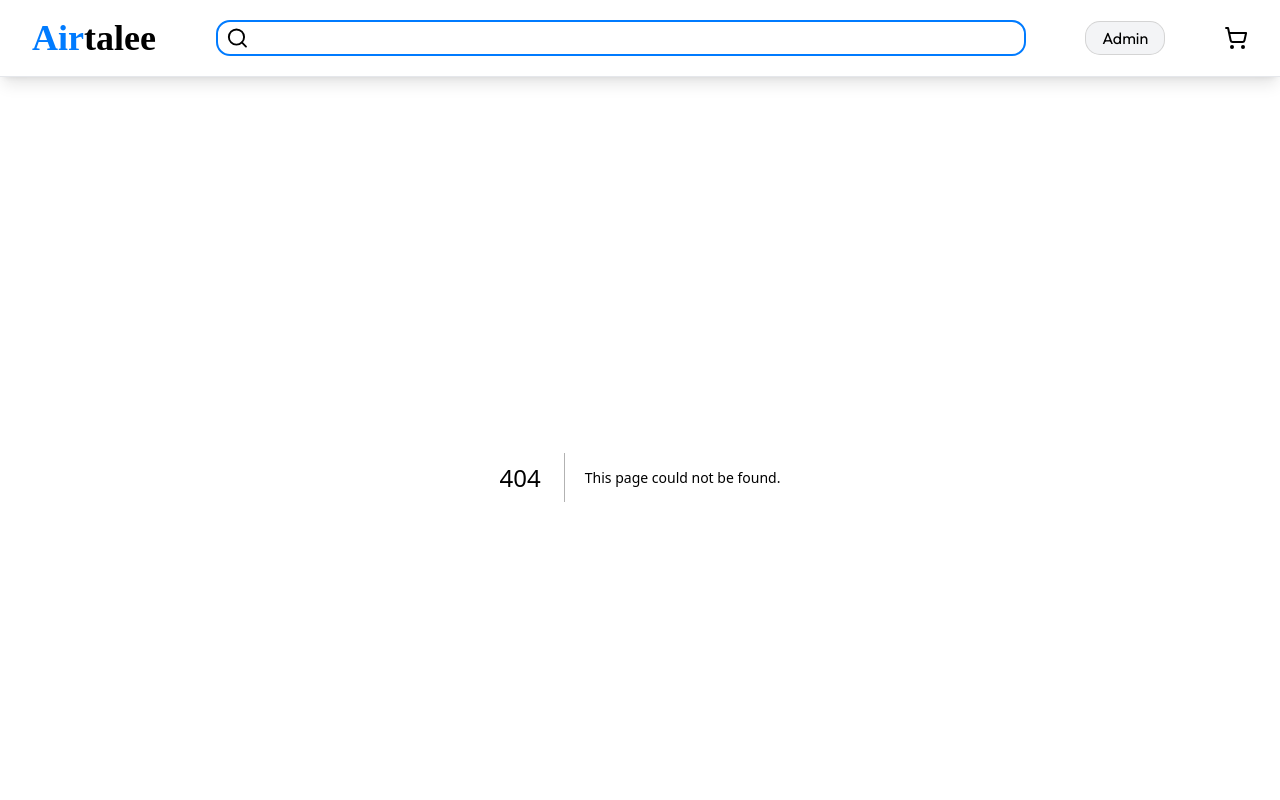
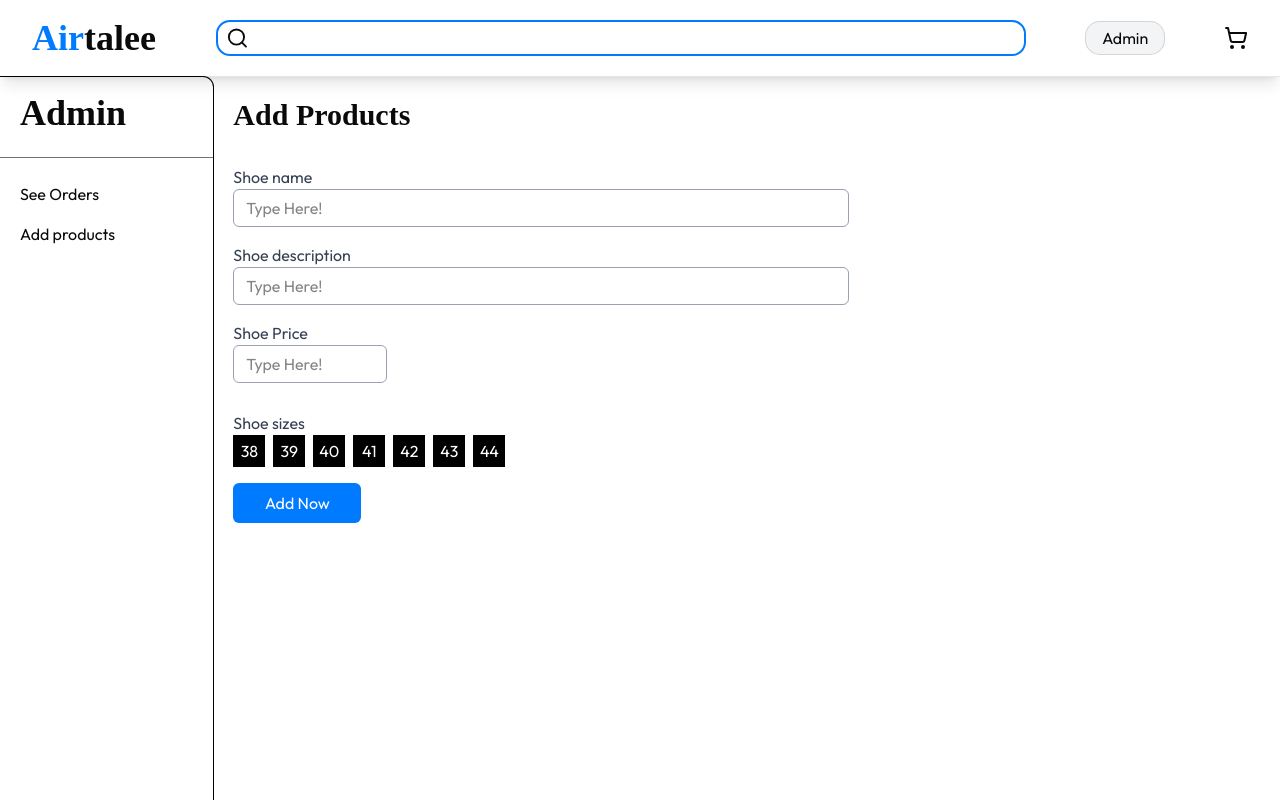
Before and after one commit to Anasbd05/shoes-store, a Next.js app: page /admin/addproducts in a window 1280 px wide. Before the commit this address had no page. Shown: the top 800 px of the page. Built offline with nearby package versions, Linux system fonts and the light colour scheme.

Commit message:
add products admin

```diff
--- /dev/null
+++ b/src/app/admin/addproducts/page.tsx
@@ -0,0 +1,42 @@
+import Sidebar from '@/components/Sidebar'
+import React from 'react'
+
+const AddPage = () => {
+    return (
+        <section className='w-full h-screen flex gap-5'>
+            <Sidebar />
+            <div className="w-5/6 ml-auto p-5">
+                <h1 className='text-3xl font-header font-bold'>Add Products</h1>
+                <main className='flex gap-4 flex-col w-3/5 my-8'>
+                    <div className="flex flex-col">
+                        <label className='text-gray-700' >Shoe name</label>
+                        <input placeholder='Type Here!' className='py-1.5 px-3 border border-gray-400 rounded-sm' type="text" name="" id="" />
+                    </div>
+                    <div className="flex flex-col">
+                        <label className='text-gray-700' >Shoe description</label>
+                        <input placeholder='Type Here!' className='py-1.5 px-3 border border-gray-400 rounded-sm' type="text" />
+                    </div>
+                    <div className="flex flex-col w-1/4">
+                        <label className='text-gray-700' >Shoe Price</label>
+                        <input placeholder='Type Here!' className='py-1.5 px-3 border border-gray-400 rounded-sm' type="number" />
+                    </div>
+                    <div className="flex-col flex mt-3">
+                        <label className='text-gray-700' >Shoe sizes</label>
+                        <div className="flex gap-2">
+                            <button className='bg-black h-8 w-8 text-white'>38</button>
+                            <button className='bg-black h-8 w-8 text-white'>39</button>
+                            <button className='bg-black h-8 w-8 text-white'>40</button>
+                            <button className='bg-black h-8 w-8 text-white'>41</button>
+                            <button className='bg-black h-8 w-8 text-white'>42</button>
+                            <button className='bg-black h-8 w-8 text-white'>43</button>
+                            <button className='bg-black h-8 w-8 text-white'>44</button>
+                        </div>
+                    </div>
+                    <button className='bg-accent text-white py-2 w-32 rounded-sm'>Add Now</button>
+                </main>
+            </div>
+        </section>
+    )
+}
+
+export default AddPage
```
